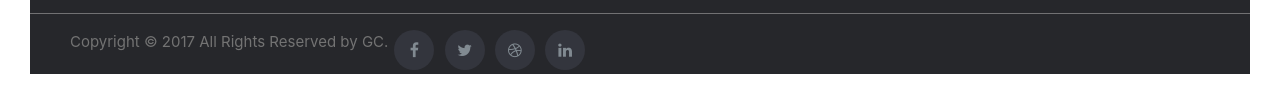
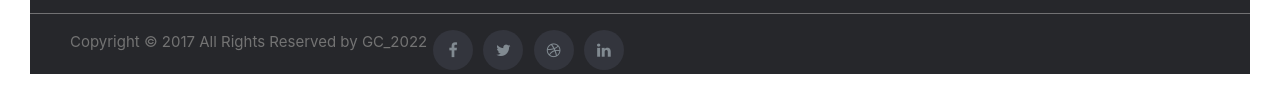
Before and after one commit to Jayasurya-kodi/GC_2022, a plain HTML site: page index.html in a window 1280 px wide. Shown: the part 1885-1997 px from the top of the page. Drawn offline with nearby package versions, Linux system fonts and the light colour scheme.

Commit message:
Update index.html

```diff
--- a/index.html
+++ b/index.html
@@ -503,8 +503,8 @@
         <div class="container">
           <div class="row">
             <div>
-              <p class="copyright-text">Copyright &copy; 2017 All Rights Reserved by
-                <a href="#">GC</a>.
+              <p class="copyright-text">Copyright &copy; 2017 All Rights Reserved by GC_2022
+
               </p>
             </div>
 
```
